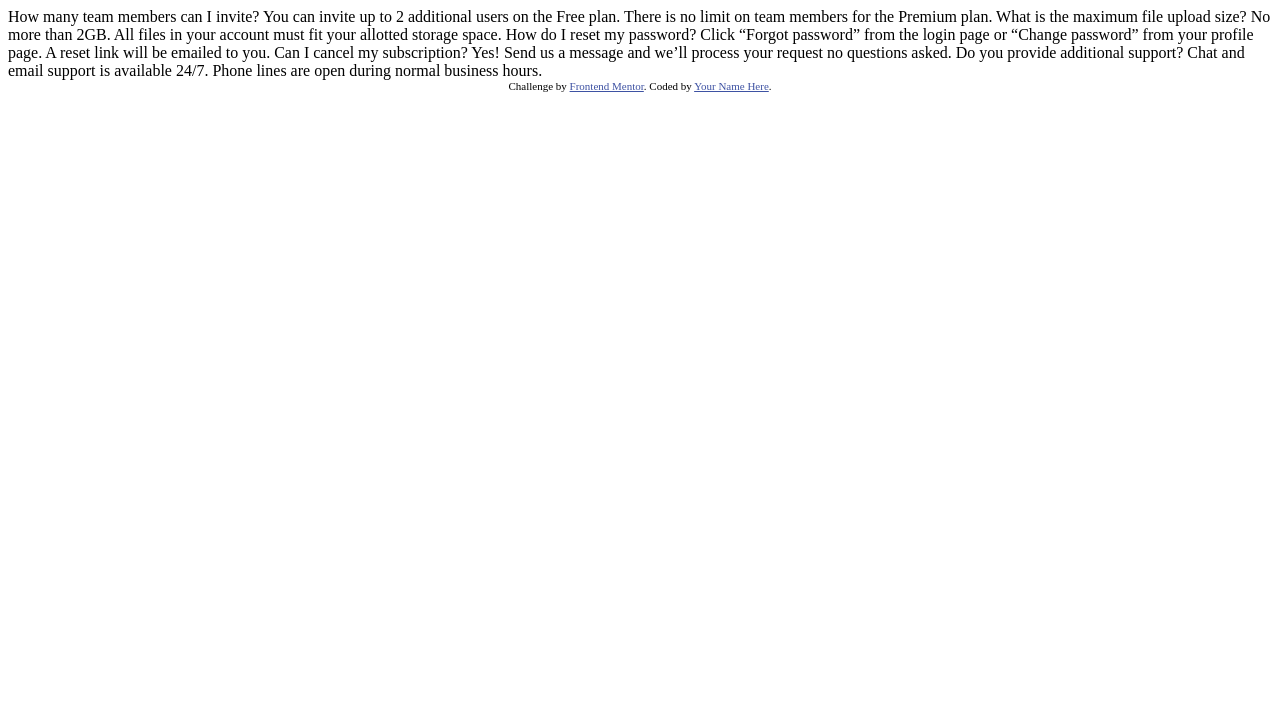
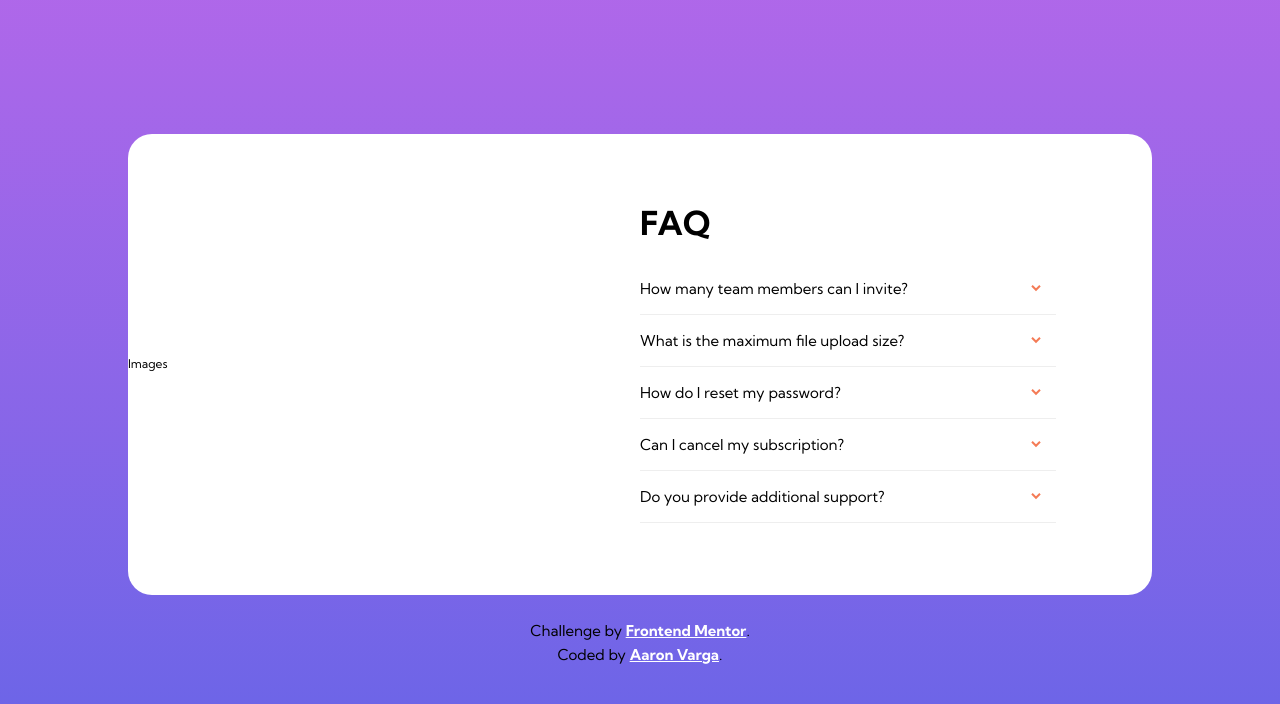
Before and after one commit to aaronthenihilist/faq-accordion-card, a plain HTML site: page index.html in a window 1280 px wide. Drawn offline with Linux system fonts and the light colour scheme.

Commit message:
HTML/CSS updates

```diff
--- /dev/null
+++ b/css/reset.css
@@ -0,0 +1,48 @@
+/* http://meyerweb.com/eric/tools/css/reset/
+   v2.0 | 20110126
+   License: none (public domain)
+*/
+
+html, body, div, span, applet, object, iframe,
+h1, h2, h3, h4, h5, h6, p, blockquote, pre,
+a, abbr, acronym, address, big, cite, code,
+del, dfn, em, img, ins, kbd, q, s, samp,
+small, strike, strong, sub, sup, tt, var,
+b, u, i, center,
+dl, dt, dd, ol, ul, li,
+fieldset, form, label, legend,
+table, caption, tbody, tfoot, thead, tr, th, td,
+article, aside, canvas, details, embed,
+figure, figcaption, footer, header, hgroup,
+menu, nav, output, ruby, section, summary,
+time, mark, audio, video {
+	margin: 0;
+	padding: 0;
+	border: 0;
+	font-size: 100%;
+	font: inherit;
+	vertical-align: baseline;
+}
+/* HTML5 display-role reset for older browsers */
+article, aside, details, figcaption, figure,
+footer, header, hgroup, menu, nav, section {
+	display: block;
+}
+body {
+	line-height: 1;
+}
+ol, ul {
+	list-style: none;
+}
+blockquote, q {
+	quotes: none;
+}
+blockquote:before, blockquote:after,
+q:before, q:after {
+	content: '';
+	content: none;
+}
+table {
+	border-collapse: collapse;
+	border-spacing: 0;
+}
--- /dev/null
+++ b/css/style.css
@@ -0,0 +1,97 @@
+:root {
+  font-size: 12px;
+}
+
+body {
+  font-family: 'Kumbh Sans', sans-serif;
+  display: flex;
+  flex-direction: column;
+  justify-content: center;
+  align-items: center;
+  gap: 2rem;
+  background: linear-gradient(
+    hsl(273, 75%, 66%),
+    hsl(240, 73%, 65%)
+  );
+  min-height: calc(100vh - 2rem);
+  padding: 1rem;
+}
+
+main {
+  display: flex;
+  flex-direction: row;
+  align-items: center;
+  justify-content: center;
+  width: 100%;
+  max-width: 1024px;
+  background-color: #fff;
+  border-radius: 2rem;
+}
+
+.flex-item {
+  width: 50%;
+}
+
+.flex-item:nth-of-type(2) {
+  display: flex;
+  flex-direction: column;
+  padding: 6rem 8rem 6rem 0;
+  width: calc(50% - 8rem);
+}
+
+h1 {
+  font-weight: 700;
+  font-size: 2.75rem;
+  margin-bottom: 2rem;
+}
+
+details {
+  padding: 1.5rem 0;
+  border-bottom: 1px solid #eee;
+}
+
+details div {
+  margin-top: 1rem;
+  line-height: 1.75rem;
+  color: hsl(237, 12%, 33%);
+}
+
+summary {
+  cursor: pointer;
+  display: flex;
+  flex-direction: row;
+  justify-content: space-between;
+  align-items: center;
+  font-size: 1.25rem;
+}
+
+details summary::-webkit-details-marker,
+details summary::marker {
+ display: none;
+ content: "";
+}
+
+details[open] .arrow-icon {
+  transform: rotate(180deg);
+}
+
+details[open] summary {
+  font-weight: 700;
+}
+
+.arrow-icon {
+  width: 10px;
+  height: 7px;
+  margin-right: 15px;
+}
+
+footer {
+  text-align: center;
+  line-height: 2rem;
+  font-size: 1.25rem;
+}
+
+footer a {
+  font-weight: 700;
+  color: #fff;
+}
--- a/index.html
+++ b/index.html
@@ -2,39 +2,61 @@
 <html lang="en">
 <head>
   <meta charset="UTF-8">
-  <meta name="viewport" content="width=device-width, initial-scale=1.0"> <!-- displays site properly based on user's device -->
-
+  <meta name="viewport" content="width=device-width, initial-scale=1.0">
   <link rel="icon" type="image/png" sizes="32x32" href="./images/favicon-32x32.png">
-
-  <title>Frontend Mentor | FAQ Accordion Card</title>
-
-  <!-- Feel free to remove these styles or customise in your own stylesheet 👍 -->
-  <style>
-    .attribution { font-size: 11px; text-align: center; }
-    .attribution a { color: hsl(228, 45%, 44%); }
-  </style>
+  <title>Frontend Mentor | FAQ Accordion Card by Aaron Varga</title>
+  <link rel="preconnect" href="https://fonts.googleapis.com">
+  <link rel="preconnect" href="https://fonts.gstatic.com" crossorigin>
+  <link href="https://fonts.googleapis.com/css2?family=Kumbh+Sans:wght@400;700&display=swap" rel="stylesheet">
+  <link rel="stylesheet" href="css/reset.css">
+  <link rel="stylesheet" href="css/style.css">
 </head>
 <body>
-  How many team members can I invite?
+  <main>
+    <div class="flex-item">
+      <!-- 3 images -->
+      Images
+    </div>
+    <div class="flex-item">
+      <h1>FAQ</h1>
+      <!-- FAQ accordian/drop downs -->
+      <details>
+        <summary>How many team members can I invite?<img src="images/icon-arrow-down.svg" alt="Arrow icon" class="arrow-icon"></summary>
+        <div>
           You can invite up to 2 additional users on the Free plan. There is no limit on
   team members for the Premium plan.
-
-  What is the maximum file upload size?
+        </div>
+      </details>
+      <details>
+        <summary>What is the maximum file upload size?<img src="images/icon-arrow-down.svg" alt="Arrow icon" class="arrow-icon"></summary>
+        <div>
           No more than 2GB. All files in your account must fit your allotted storage space.
-
-  How do I reset my password?
+        </div>
+      </details>
+      <details>
+        <summary>How do I reset my password?<img src="images/icon-arrow-down.svg" alt="Arrow icon" class="arrow-icon"></summary>
+        <div>
           Click “Forgot password” from the login page or “Change password” from your profile page.
   A reset link will be emailed to you.
-
-  Can I cancel my subscription?
+        </div>
+      </details>
+      <details>
+        <summary>Can I cancel my subscription?<img src="images/icon-arrow-down.svg" alt="Arrow icon" class="arrow-icon"></summary>
+        <div>
           Yes! Send us a message and we’ll process your request no questions asked.
-
-  Do you provide additional support?
+        </div>
+      </details>
+      <details>
+        <summary>Do you provide additional support?<img src="images/icon-arrow-down.svg" alt="Arrow icon" class="arrow-icon"></summary>
+        <div>
           Chat and email support is available 24/7. Phone lines are open during normal business hours.
-
-  <div class="attribution">
-    Challenge by <a href="https://www.frontendmentor.io?ref=challenge" target="_blank">Frontend Mentor</a>.
-    Coded by <a href="#">Your Name Here</a>.
         </div>
+      </details>
+    </div>
+  </main>
+  <footer class="attribution">
+    Challenge by <a href="https://www.frontendmentor.io?ref=challenge" target="_blank">Frontend Mentor</a>.<br>
+    Coded by <a href="https://www.frontendmentor.io/profile/thenihilistdev" target="_blank">Aaron Varga</a>.
+  </footer>
 </body>
 </html>
```
Lines whose indentation alone changed are shown as unchanged.
